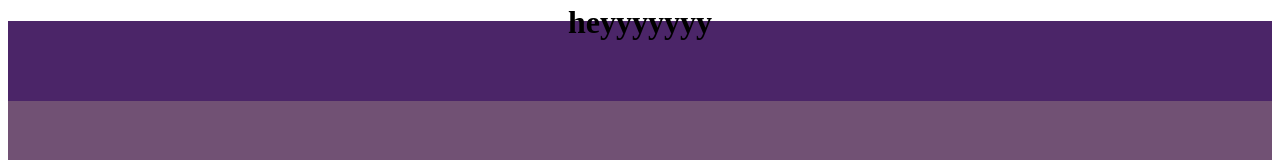
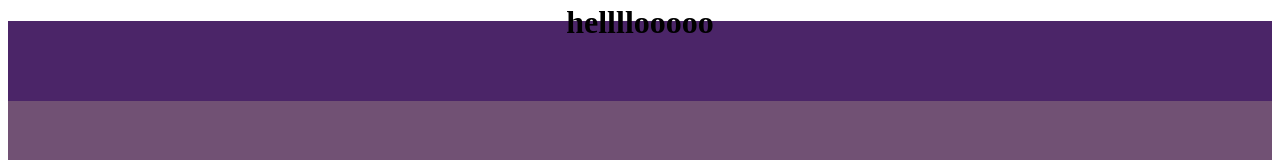
Before and after one commit to saumyashreya55/bytex, a plain HTML site: page index.html in a window 1280 px wide. Shown: the top 160 px of the page. Drawn offline with Linux system fonts and the light colour scheme.

Commit message:
second commit

```diff
--- a/index.html
+++ b/index.html
@@ -9,7 +9,7 @@
 <body>
     <div class="container">
         <div class="header">
-            <h1>heyyyyyyy</h1>
+            <h1>hellllooooo</h1>
         </div>
     </div>
 </body>
```
